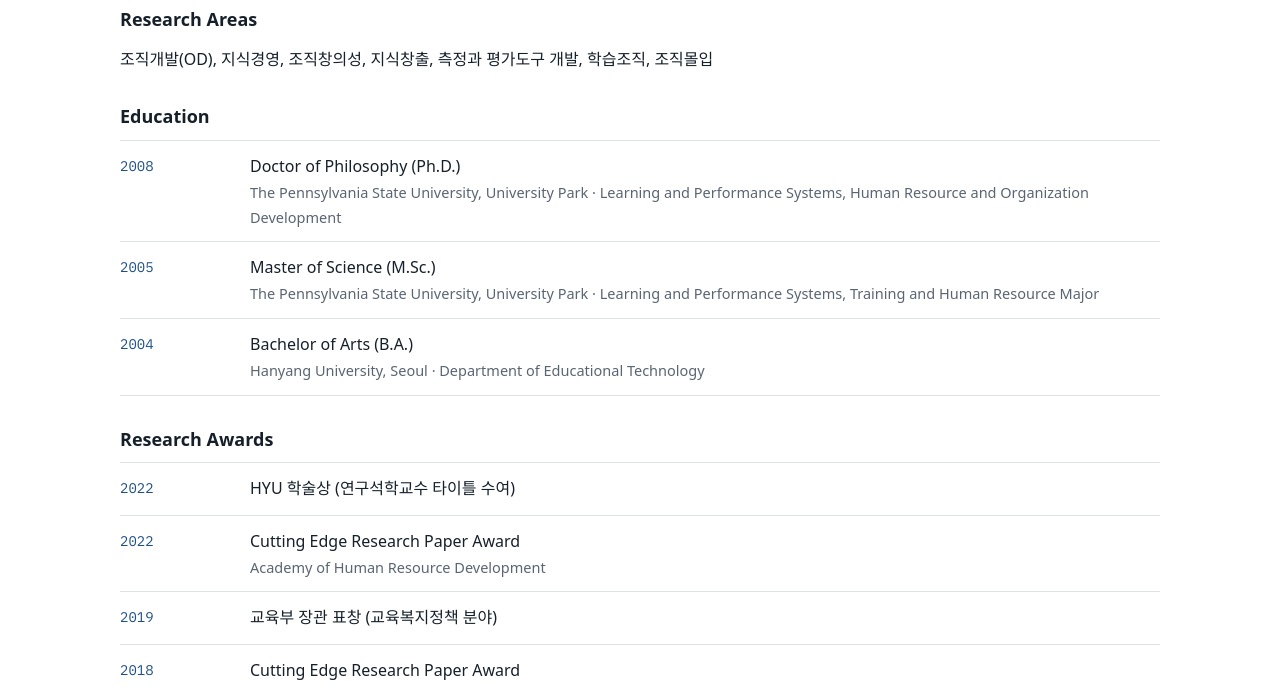
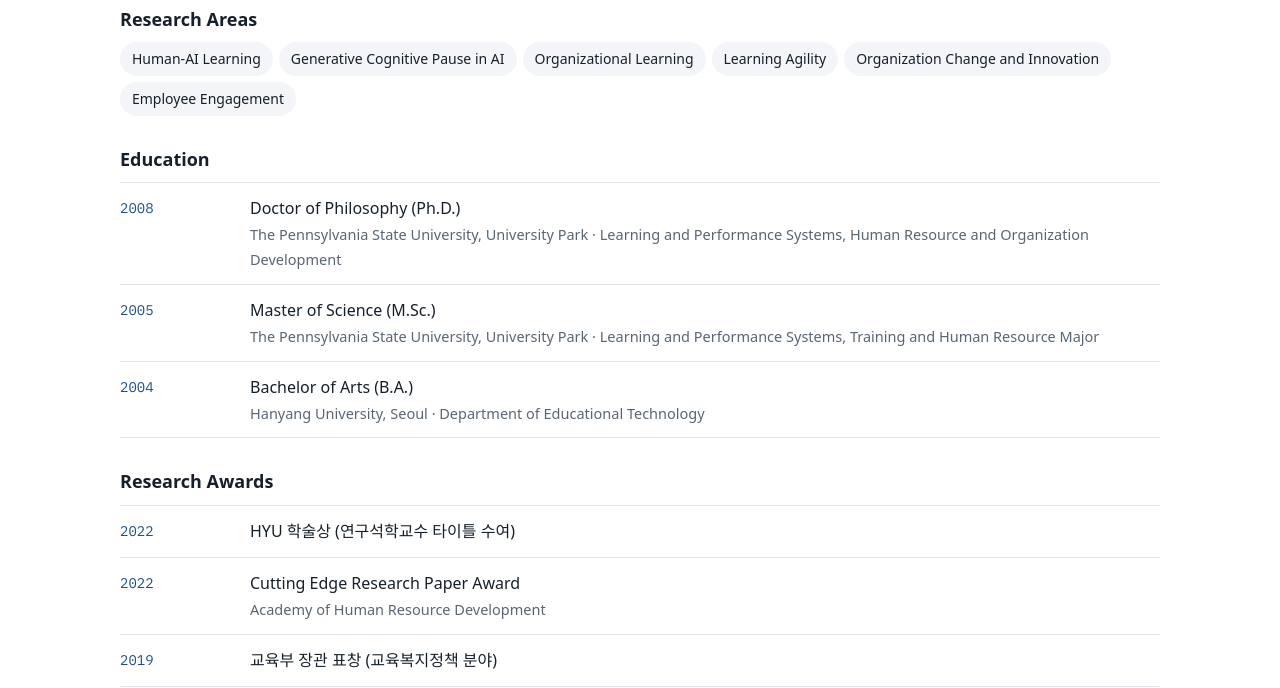
Before and after one commit to drsprolab/drsprolab.github.io, a Jekyll site: the page built from members.md, in a window 1280 px wide and 900 px high, scrolled down 1124 px, cut to the strip 212-900 px from the top of the window. Built offline with Jekyll 4.4.1, drawn with Linux system fonts in a browser that asks for light colours; some web fonts are replaced.

Commit message:
Members: 교수 Research Areas를 6개 영문 분야로 변경
Co-Authored-By: Claude Opus 5.5 <noreply@anthropic.com>

```diff
--- a/_data/professor.yml
+++ b/_data/professor.yml
@@ -20,7 +20,13 @@ past_positions:
   - "교육부 지정 교육복지정책중점연구소장 (2016–2021)"
   - "University of North Texas 교수 (2012–2015)"
   - "Oklahoma State University 교수 (2008–2012)"
-research_areas: "조직개발(OD), 지식경영, 조직창의성, 지식창출, 측정과 평가도구 개발, 학습조직, 조직몰입"
+research_areas:
+  - "Human-AI Learning"
+  - "Generative Cognitive Pause in AI"
+  - "Organizational Learning"
+  - "Learning Agility"
+  - "Organization Change and Innovation"
+  - "Employee Engagement"
 service:
   - "Human Resource Development Quarterly 심사위원"
   - "Human Resource Development International 편집위원 및 심사위원"
--- a/members.md
+++ b/members.md
@@ -32,7 +32,7 @@ lede: 안녕, 윙맨. 같이 날아봅시다.
 </div>
 
 ### Research Areas
-{{ prof.research_areas }}
+<ul class="tags big">{% for a in prof.research_areas %}<li>{{ a }}</li>{% endfor %}</ul>
 
 ### Education
 <ul class="ledger">
```
